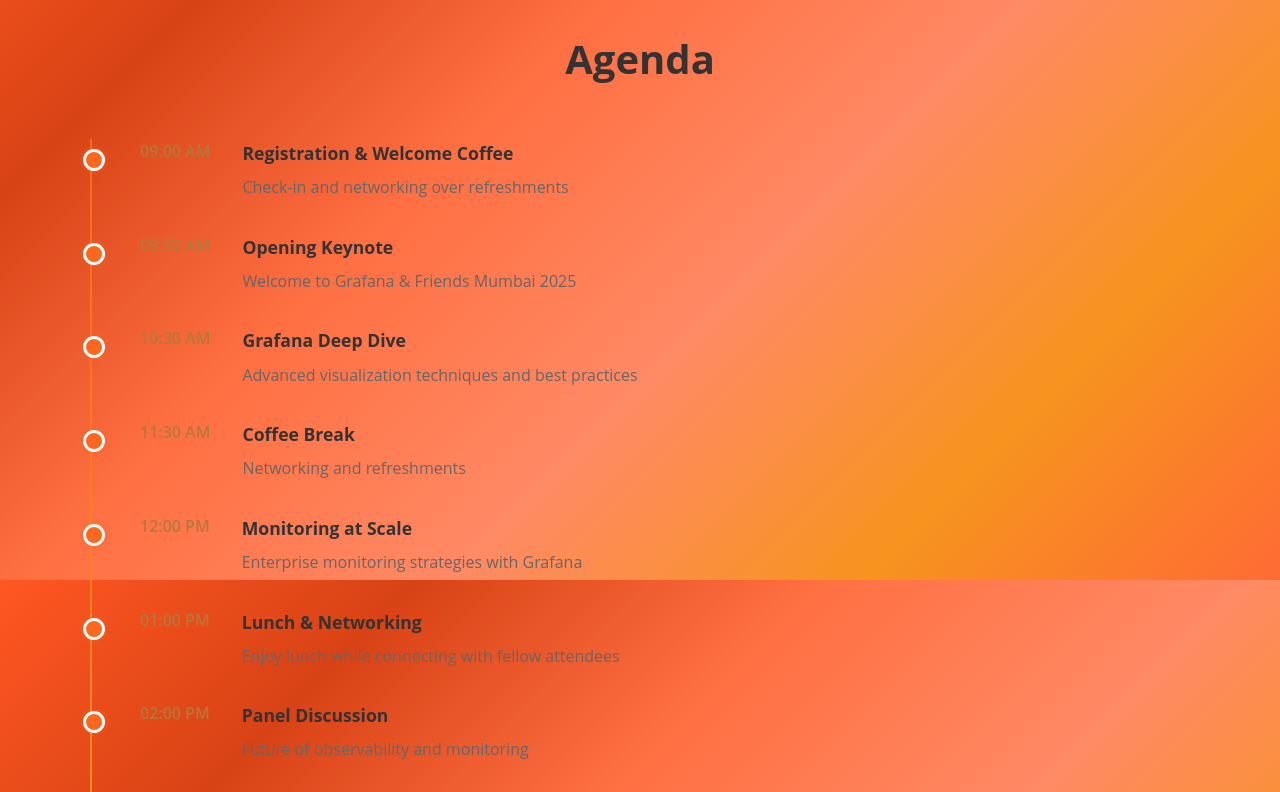
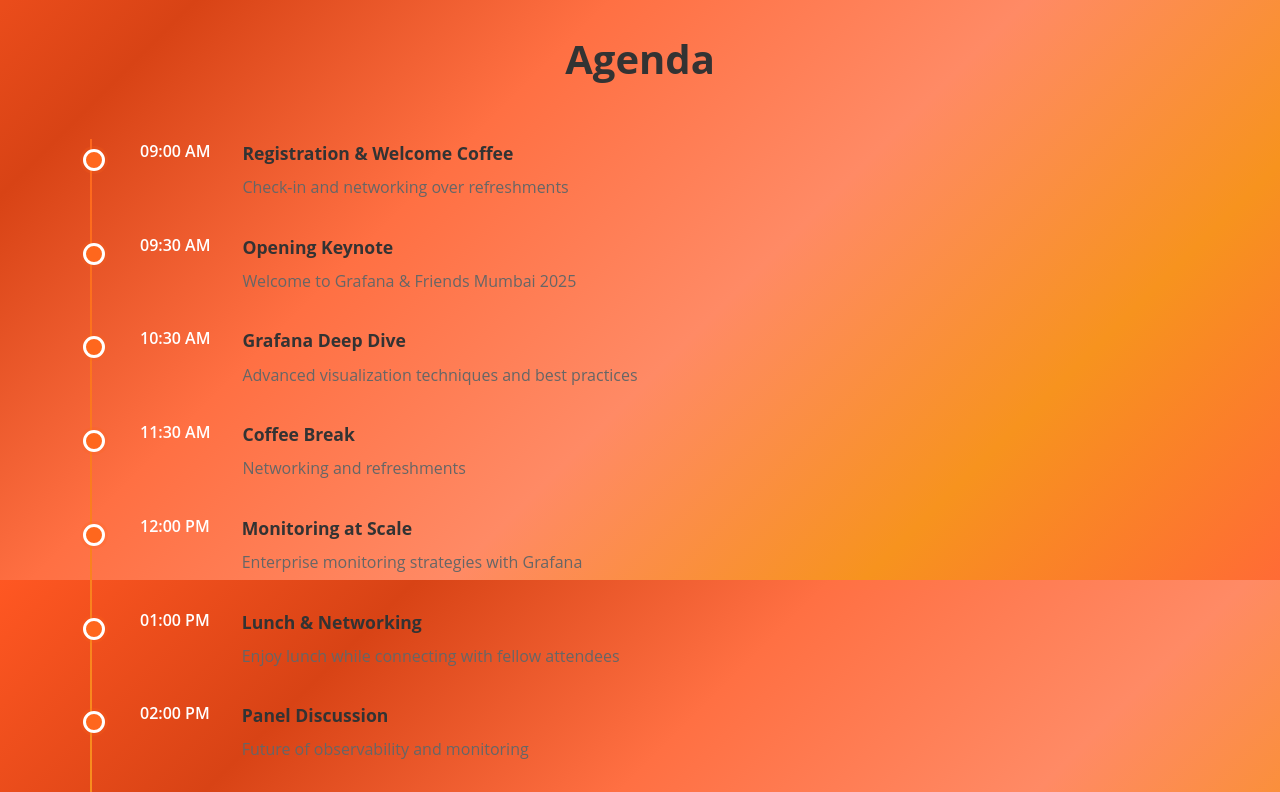
Before and after one commit to dhruvawani17/Grafana-and-friends-mumbai, a plain HTML site: page index.html in a window 1280 px wide. Shown: the part 3420-4212 px from the top of the page. Drawn offline with nearby package versions, Linux system fonts and the light colour scheme; a script that the page names is missing; files whose address does not match are found by name; a web font is replaced by a local one.

Commit message:
color update

```diff
--- a/styles.css
+++ b/styles.css
@@ -2464,7 +2464,7 @@
 .time {
     min-width: 100px;
     font-weight: 600;
-    color: #b4783c;
+    color: #ffffff;
     font-size: 1rem;
     padding-right: 2rem;
     flex-shrink: 0;
```
